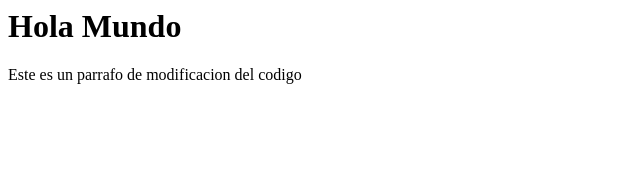
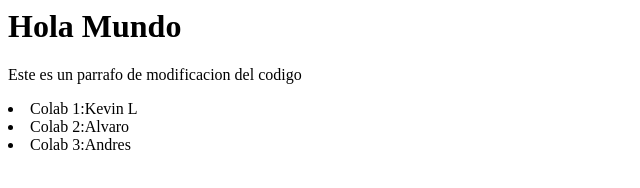
Before and after one commit to kalg12/miPrimeraVezUsandoGithub, a plain HTML site: page index.html in a window 1280 px wide. Shown: the whole page, without its empty margins (0-640 px from the left). Drawn offline with Linux system fonts and the light colour scheme.

Commit message:
Update index.html

```diff
--- a/index.html
+++ b/index.html
@@ -1,2 +1,5 @@
 <h1> Hola Mundo </h1>
 <p> Este es un parrafo de modificacion del codigo</p>
+<li>Colab 1:Kevin L</li>
+<li>Colab 2:Alvaro</li>
+<li>Colab 3:Andres</li>
```
